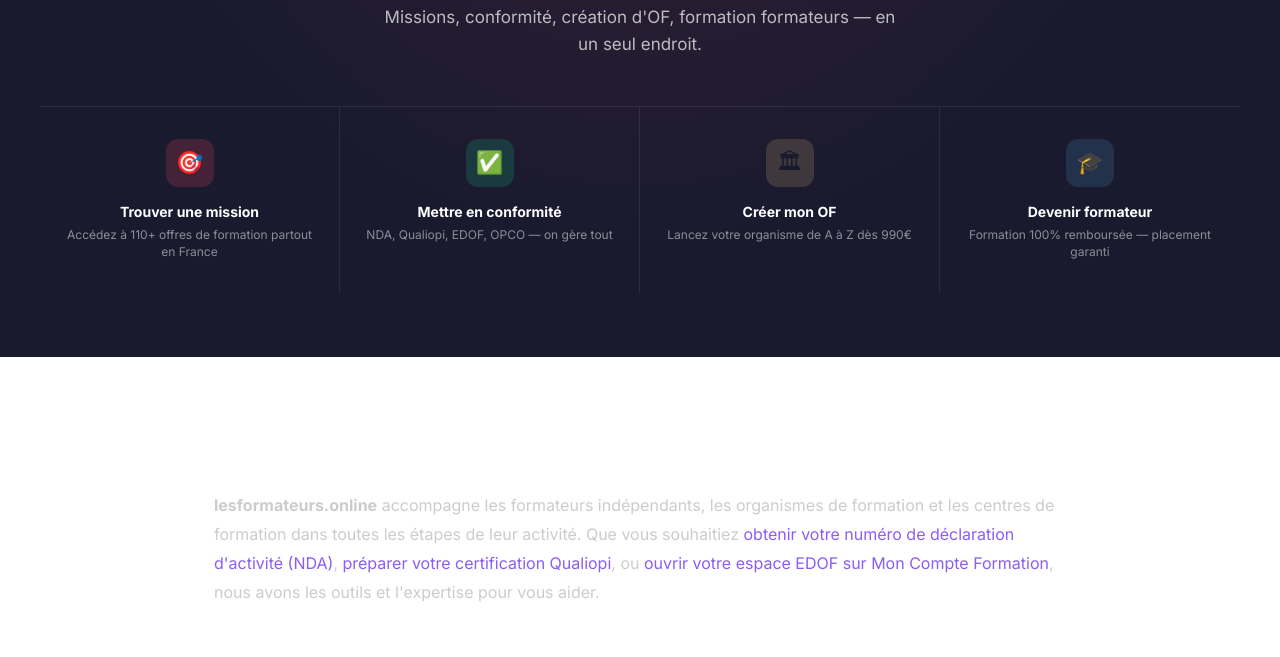
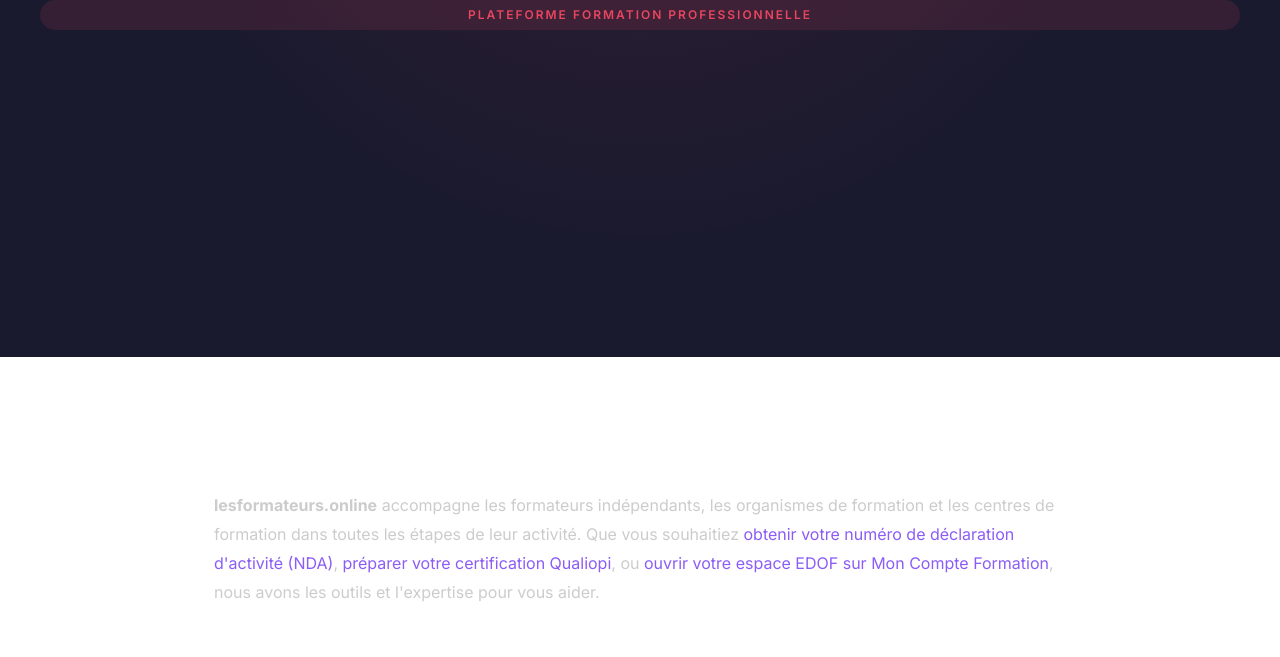
Before and after one commit to formations2024-collab/lesformateurs-online, a plain HTML site: page index.html in a window 1280 px wide. Shown: the part 443-1100 px from the top of the page. Drawn offline with nearby package versions, Linux system fonts and the light colour scheme.

```diff
--- a/index.html
+++ b/index.html
@@ -48,30 +48,6 @@
 <!-- HERO -->
 <div class="hero">
   <div class="hero-tag">Plateforme formation professionnelle</div>
-  <h1>Tout ce qu'il vous faut<br>pour réussir dans <span class="accent">la formation</span></h1>
-  <p class="hero-sub">Missions, conformité, création d'OF, formation formateurs — en un seul endroit.</p>
-  <div class="cards-grid">
-    <a href="missions.html" class="card-nav">
-      <div class="card-icon icon-missions">🎯</div>
-      <h3>Trouver une mission</h3>
-      <p>Accédez à 110+ offres de formation partout en France</p>
-    </a>
-    <a href="conformite.html" class="card-nav">
-      <div class="card-icon icon-conformite">✅</div>
-      <h3>Mettre en conformité</h3>
-      <p>NDA, Qualiopi, EDOF, OPCO — on gère tout</p>
-    </a>
-    <a href="creer-of.html" class="card-nav">
-      <div class="card-icon icon-creer">🏛</div>
-      <h3>Créer mon OF</h3>
-      <p>Lancez votre organisme de A à Z dès 990€</p>
-    </a>
-    <a href="se-former.html" class="card-nav">
-      <div class="card-icon icon-former">🎓</div>
-      <h3>Devenir formateur</h3>
-      <p>Formation 100% remboursée — placement garanti</p>
-    </a>
-  </div>
 </div>
 
 <!-- SEO CONTENT SECTION -->
```
